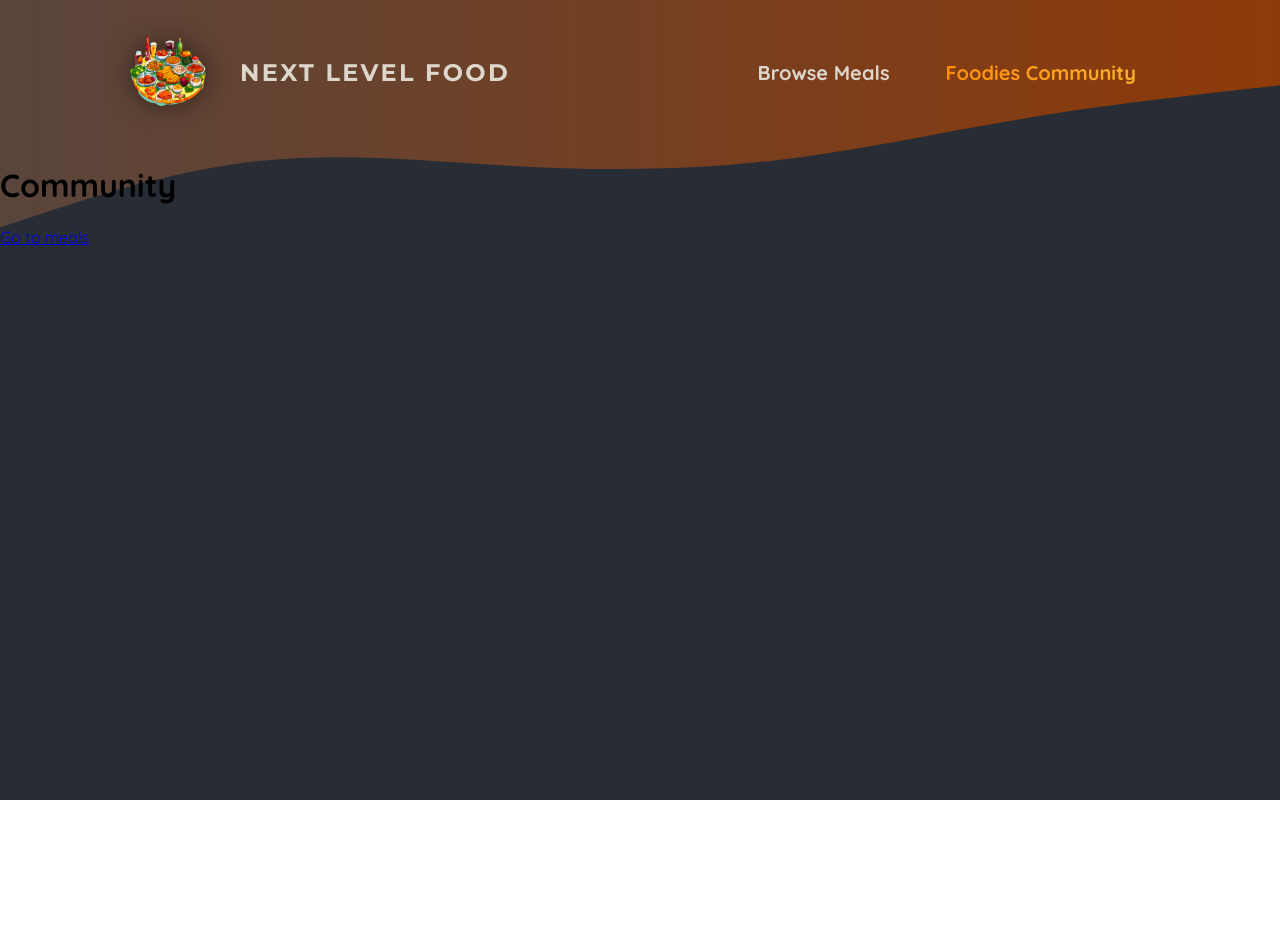
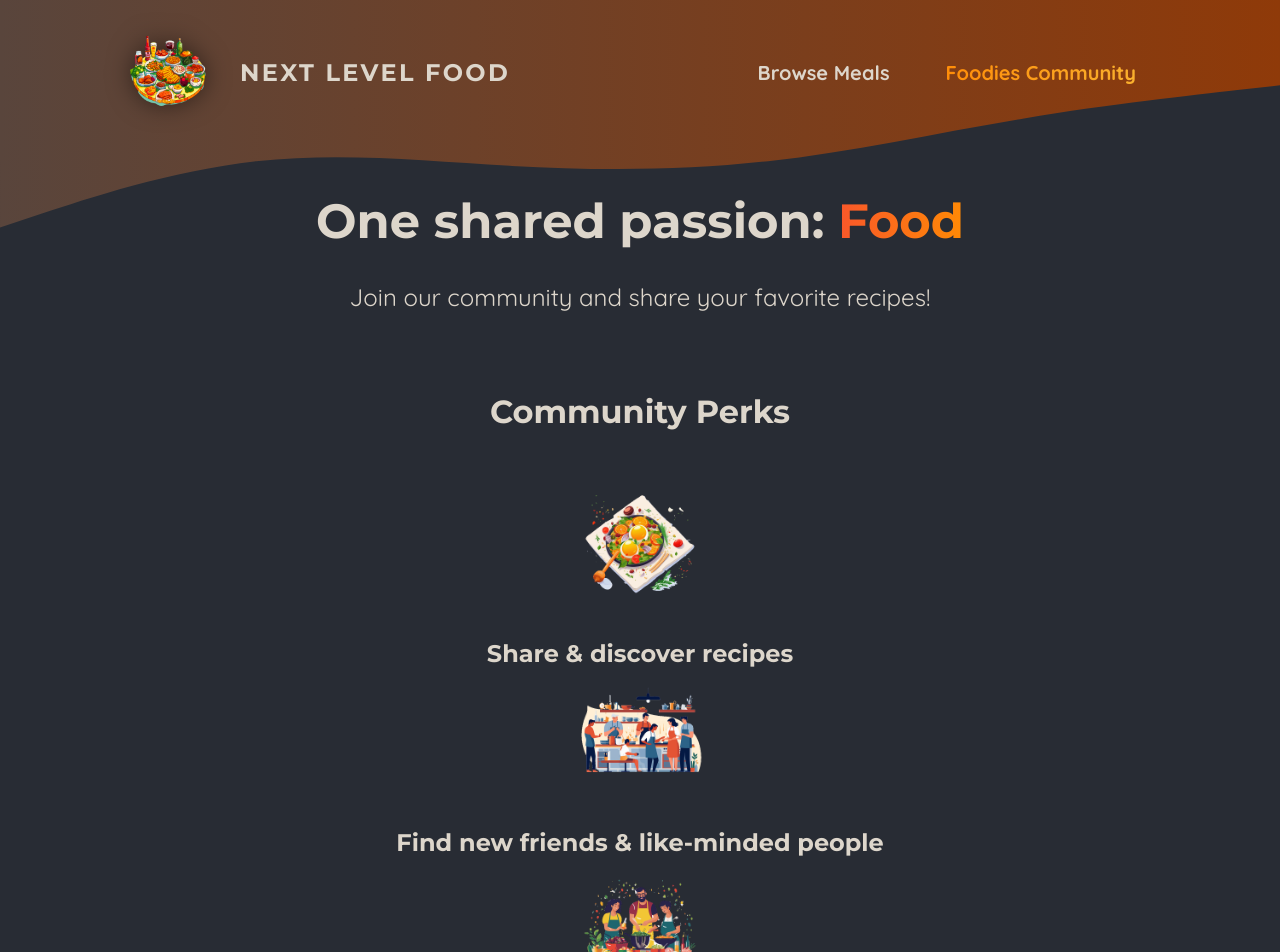
Before and after one commit to artem-tkachuk/foodies, a Next.js app: page /community in a window 1280 px wide. Shown: the top 952 px of the page. Before the commit the page ends 800 px from the top, so only its background shows below. Built offline with nearby package versions, Linux system fonts and the light colour scheme.

Commit message:
Create community page and style it

```diff
--- a/src/app/community/page.js
+++ b/src/app/community/page.js
@@ -1,12 +1,48 @@
-import Link from "next/link";
+import Image from "next/image";
+
+import mealIcon from "@/assets/icons/meal.png";
+import communityIcon from "@/assets/icons/community.png";
+import eventsIcon from "@/assets/icons/events.png";
+
+import styles from "@/styles/community.module.css";
 
 export default function CommunityPage() {
     return (
-        <main>
-            <h1>Community</h1>
-            <p>
-                <Link href="/meals">Go to meals</Link>
-            </p>
-        </main>
+        <>
+            <header className={styles.header}>
+                <h1>
+                    One shared passion:{" "}
+                    <span className={styles.highlight}>Food</span>
+                </h1>
+                <p>Join our community and share your favorite recipes!</p>
+            </header>
+            <main className={styles.main}>
+                <h2>Community Perks</h2>
+
+                <ul className={styles.perks}>
+                    <li>
+                        <Image
+                            src={mealIcon}
+                            alt="A delicious meal"
+                        />
+                        <p>Share & discover recipes</p>
+                    </li>
+                    <li>
+                        <Image
+                            src={communityIcon}
+                            alt="A crowd of people, cooking"
+                        />
+                        <p>Find new friends & like-minded people</p>
+                    </li>
+                    <li>
+                        <Image
+                            src={eventsIcon}
+                            alt="A crowd of people at a cooking event"
+                        />
+                        <p>Participate in exclusive events</p>
+                    </li>
+                </ul>
+            </main>
+        </>
     );
 }
--- /dev/null
+++ b/src/styles/community.module.css
@@ -0,0 +1,61 @@
+.header {
+    gap: 3rem;
+    margin: 3rem auto 5rem auto;
+    width: 90%;
+    max-width: 75rem;
+    color: #ddd6cb;
+    font-size: 1.5rem;
+    text-align: center;
+}
+
+.header h1 {
+    font-family: "Montserrat", sans-serif;
+}
+
+.highlight {
+    background: linear-gradient(90deg, #f9572a, #ff8a05);
+    -webkit-background-clip: text;
+    background-clip: text;
+    -webkit-text-fill-color: transparent;
+}
+
+.main {
+    width: 90%;
+    max-width: 40rem;
+    margin: 0 auto;
+    text-align: center;
+}
+
+.main h2 {
+    font-family: "Montserrat", sans-serif;
+    font-size: 2rem;
+    margin-bottom: 3rem;
+    color: #ddd6cb;
+}
+
+.perks {
+    list-style: none;
+    margin: 3rem 0;
+    padding: 0;
+}
+
+.perks li {
+    display: flex;
+    flex-direction: column;
+    align-items: center;
+    gap: 2rem;
+}
+
+.perks img {
+    width: 8rem;
+    height: 8rem;
+    object-fit: contain;
+}
+
+.perks p {
+    font-family: "Montserrat", sans-serif;
+    font-size: 1.5rem;
+    font-weight: bold;
+    margin: 0;
+    color: #ddd6cb;
+}
```
